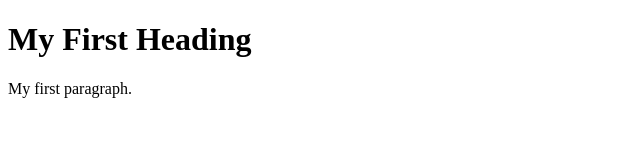
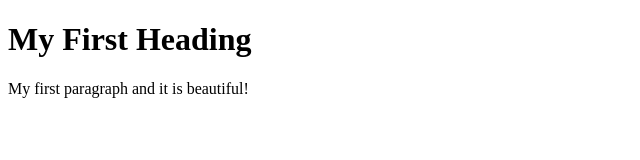
Before and after one commit to chrisengler/chrisengler.github.io, a plain HTML site: page index.html in a window 1280 px wide. Shown: the whole page, without its empty margins (0-640 px from the left). Drawn offline with Linux system fonts and the light colour scheme.

Commit message:
Update index.html

```diff
--- a/index.html
+++ b/index.html
@@ -4,7 +4,7 @@
 
 <h1>My First Heading</h1>
 
-<p>My first paragraph.</p>
+<p>My first paragraph and it is beautiful!</p>
 
 </body>
 </html>
```
